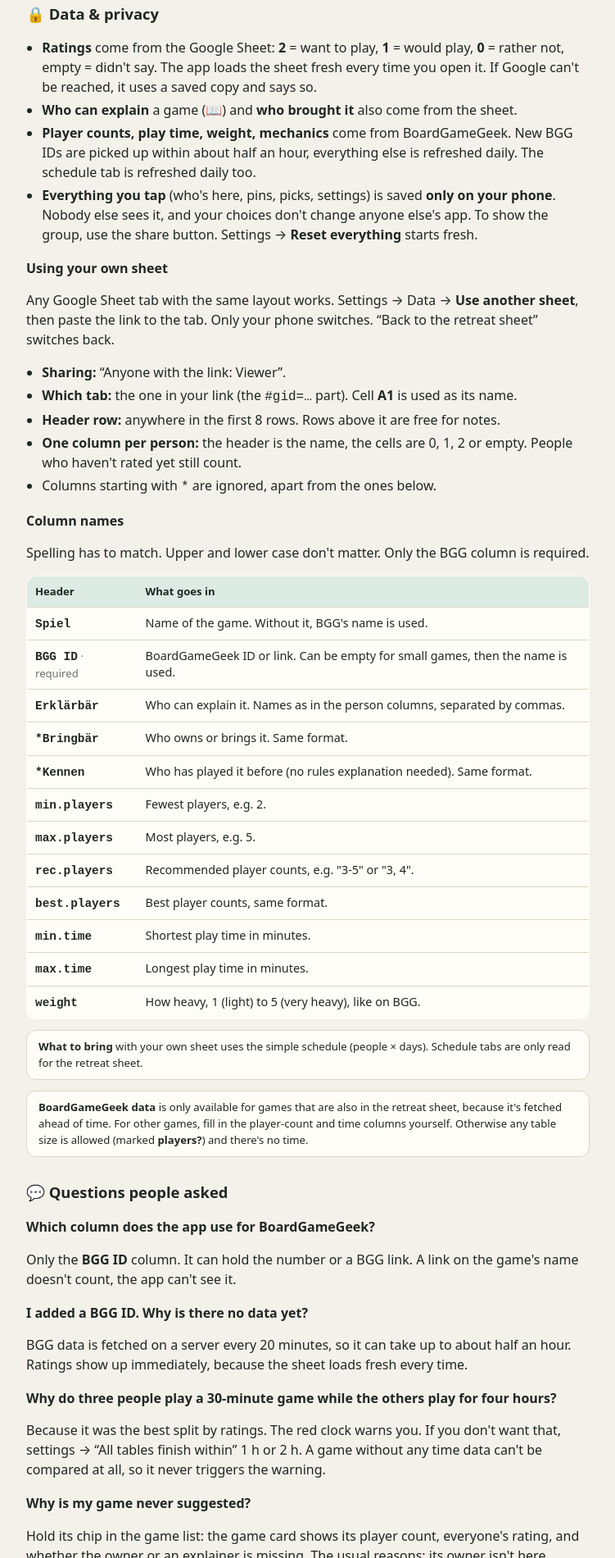
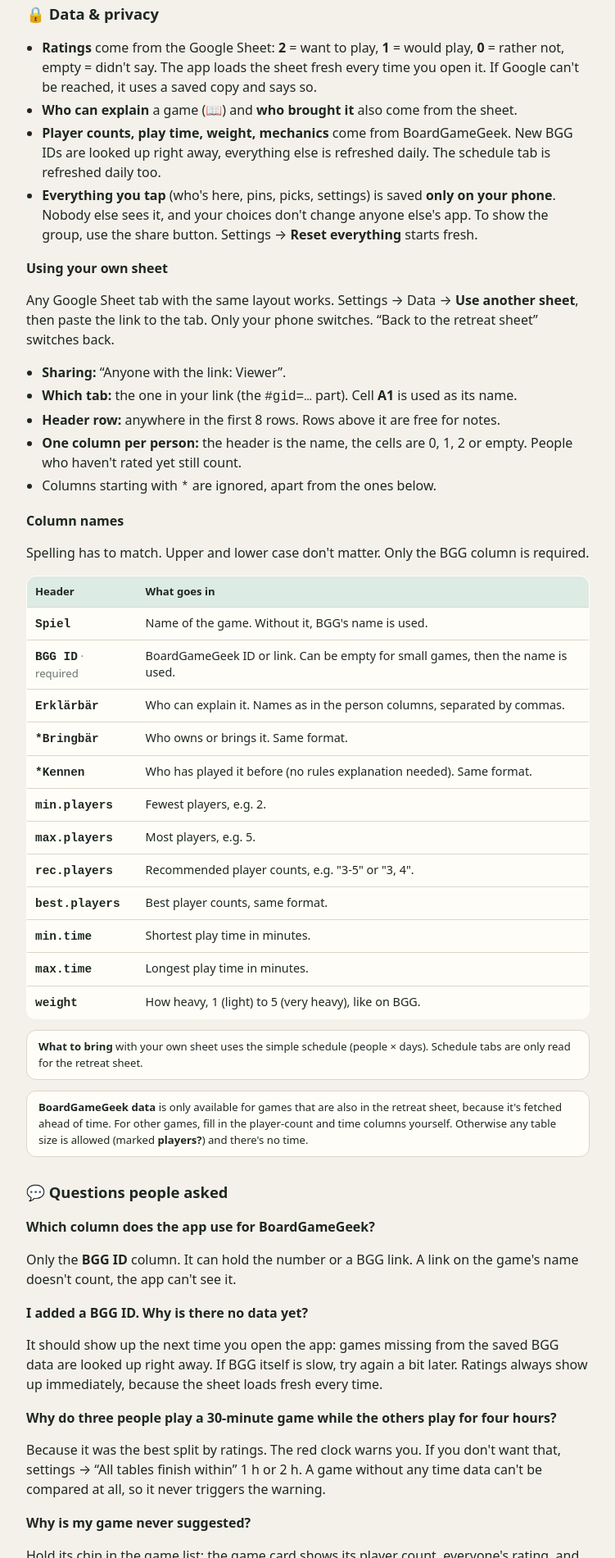
Before and after one commit to mfheimbach/board-game-tables, a plain HTML site: page web/help.html in a window 1280 px wide. Shown: the part 4236-6136 px from the top of the page at 82% size, without its empty margins (264-1015 px from the left). Drawn offline with Linux system fonts and the light colour scheme.

Commit message:
Drop the 20-minute BGG check (the Cloudflare Worker covers new ids); daily run stays for tabs, saved copies, schedule and BGG
Co-Authored-By: Claude Opus 5.5 <noreply@anthropic.com>
Claude-Session: https://claude.ai/code/session_018fXpTiN8rBWt3xCyPa1iaS

```diff
--- a/web/help.html
+++ b/web/help.html
@@ -157,7 +157,7 @@
   <ul>
     <li><b>Ratings</b> come from the Google Sheet: <b>2</b> = want to play, <b>1</b> = would play, <b>0</b> = rather not, empty = didn't say. The app loads the sheet fresh every time you open it. If Google can't be reached, it uses a saved copy and says so.</li>
     <li><b>Who can explain</b> a game (📖) and <b>who brought it</b> also come from the sheet.</li>
-    <li><b>Player counts, play time, weight, mechanics</b> come from BoardGameGeek. New BGG IDs are picked up within about half an hour, everything else is refreshed daily. The schedule tab is refreshed daily too.</li>
+    <li><b>Player counts, play time, weight, mechanics</b> come from BoardGameGeek. New BGG IDs are looked up right away, everything else is refreshed daily. The schedule tab is refreshed daily too.</li>
     <li><b>Everything you tap</b> (who's here, pins, picks, settings) is saved <b>only on your phone</b>. Nobody else sees it, and your choices don't change anyone else's app. To show the group, use the share button. Settings → <b>Reset everything</b> starts fresh.</li>
   </ul>
   <h3 id="own">Using your own sheet</h3>
@@ -182,7 +182,7 @@
   <h3>Which column does the app use for BoardGameGeek?</h3>
   <p>Only the <b>BGG ID</b> column. It can hold the number or a BGG link. A link on the game's name doesn't count, the app can't see it.</p>
   <h3>I added a BGG ID. Why is there no data yet?</h3>
-  <p>BGG data is fetched on a server every 20 minutes, so it can take up to about half an hour. Ratings show up immediately, because the sheet loads fresh every time.</p>
+  <p>It should show up the next time you open the app: games missing from the saved BGG data are looked up right away. If BGG itself is slow, try again a bit later. Ratings always show up immediately, because the sheet loads fresh every time.</p>
   <h3>Why do three people play a 30-minute game while the others play for four hours?</h3>
   <p>Because it was the best split by ratings. The red clock warns you. If you don't want that, settings → “All tables finish within” 1 h or 2 h. A game without any time data can't be compared at all, so it never triggers the warning.</p>
   <h3>Why is my game never suggested?</h3>
```
Also changed, not shown: 2 other files.
